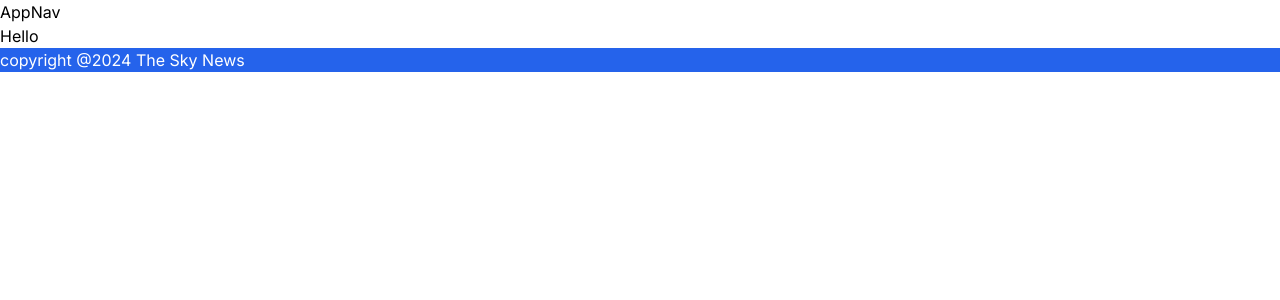
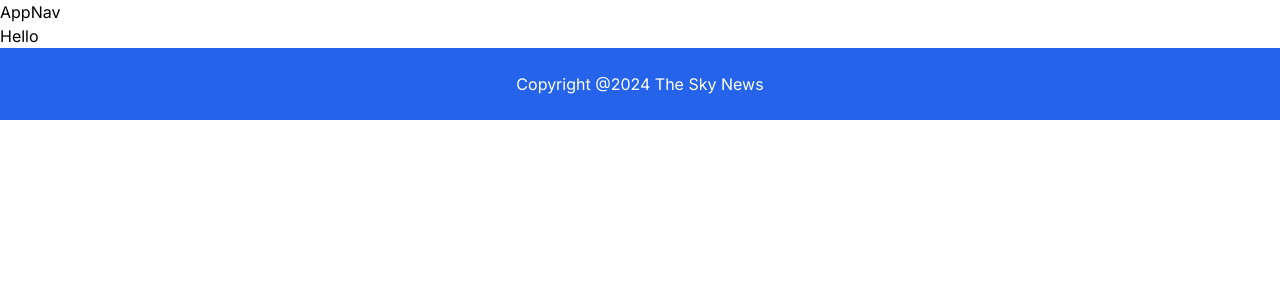
Before and after one commit to jabedalamakash/theskynews, a Next.js app: page / in a window 1280 px wide. Shown: the top 300 px of the page. Built offline with nearby package versions, Linux system fonts and the light colour scheme; no server answers; the database is empty.

Commit message:
fetch error fixed

```diff
--- a/src/components/AppFooter.jsx
+++ b/src/components/AppFooter.jsx
@@ -1,18 +1,18 @@
 import React from 'react'
 
 
-const socialData=async()=>{
-const fetcher= await fetch("http://localhost:3000/api/socials");
-const fetchData= await fetcher.json();
-return fetchData;
-}
+// const socialData=async()=>{
+// const fetcher= await fetch("http://localhost:3000/api/socials");
+// const fetchData= await fetcher.json();
+// return fetchData;
+// }
 
 export default async function AppFooter() {
-    const data=await socialData()
-    console.log(data)
+    // const data=await socialData()
+    // console.log(data)
   return (
     <div>
-      <p className='bg-blue-600 text-white'>copyright @2024 The Sky News</p>
+      <p className='bg-blue-600 text-center py-6 text-white'>Copyright @2024 The Sky News</p>
     </div>
   )
 }
```
